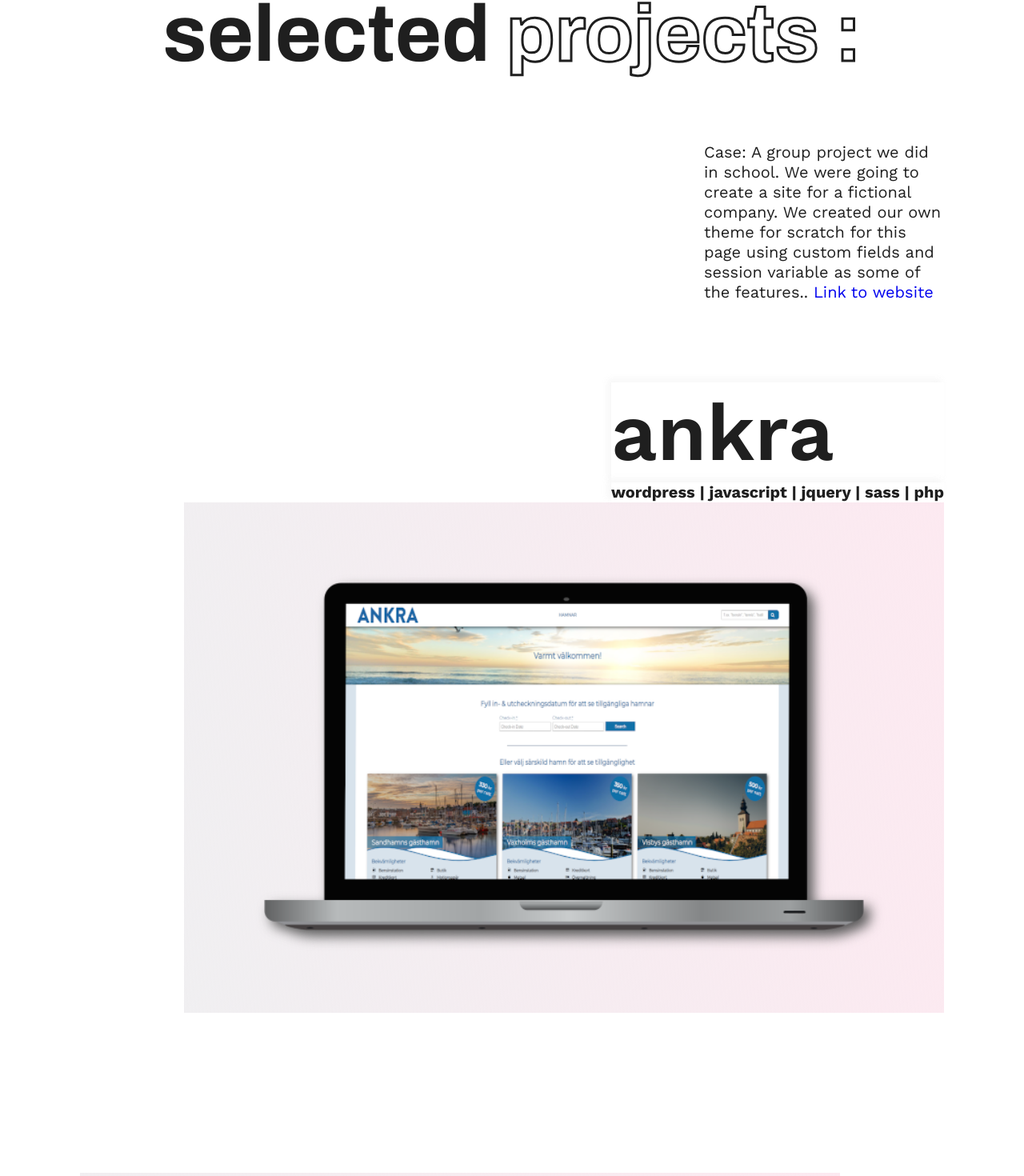
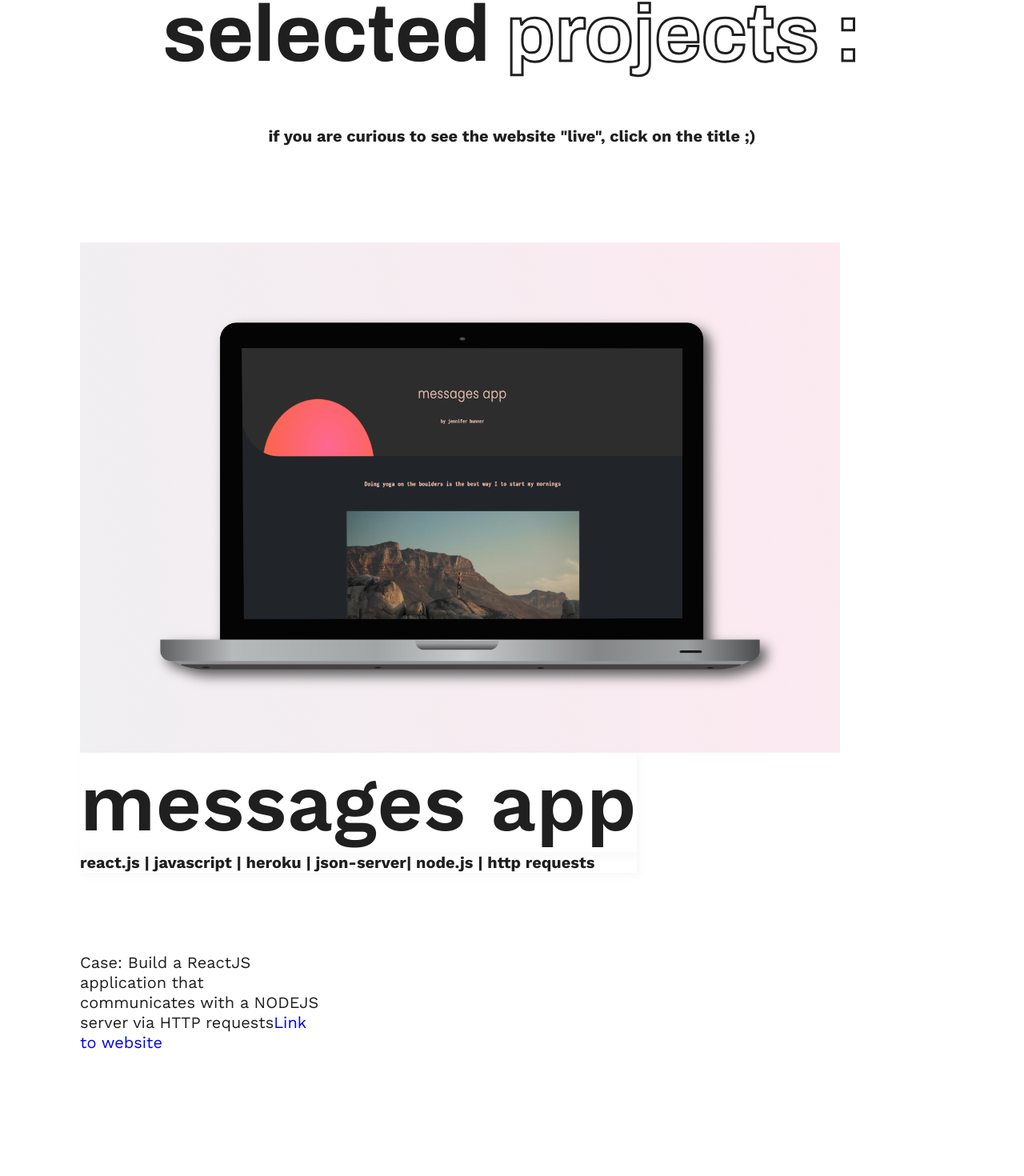
Before and after one commit to iths-jennifer-bunner/new-portfolio, a React (Create React App) app: page / in a window 1280 px wide. Shown: the part 1650-3120 px from the top of the page at 80% size. Built offline with nearby package versions, Linux system fonts and the light colour scheme.

Commit message:
Updated about me and a new project

```diff
--- a/src/components/About.js
+++ b/src/components/About.js
@@ -1,13 +1,13 @@
-import React, { useState, useMemo, useContext } from "react";
-import "../styles/About.scss";
-import PopUp from "../components/PopUp";
-import Resume from "../Documents/Resume.pdf";
-import Diploma from "../Documents/Diploma.pdf";
-import { motion, AnimatePresence } from "framer-motion";
+import React, { useState, useMemo, useContext } from 'react';
+import '../styles/About.scss';
+import PopUp from '../components/PopUp';
+import Resume from '../Documents/Resume.pdf';
+import Diploma from '../Documents/Diploma.pdf';
+import { motion, AnimatePresence } from 'framer-motion';
 import {
   IntersectionContext,
   IntersectionObserver,
-} from "../components/IntersectionObserver";
+} from '../components/IntersectionObserver';
 
 function About({
   myRef,
@@ -60,14 +60,19 @@ function About({
       <IntersectionObserver>
         <motion.div
           className="about__textContainer"
-          animate={inView ? "visible" : "hidden"}
+          animate={inView ? 'visible' : 'hidden'}
           initial="hidden"
           variants={showText}
         >
           <h4 className="about__text">
-            Hi, I am Jennifer Bunner and I live in Stockholm. I recently
-            graduated from the frontend development class at IT-högskolan and Im
-            looking for a full-time job as a frontend developer.
+            Hi, I am Jennifer Bunner and I live in Stockholm and I'm open for
+            new job opportunities working as a frontend developer. I love to be
+            creative and have a big passion for design. With knowledge such as
+            teamwork, problem solving and communication as well as an eye for
+            detail, I am used to working at a fast pace and stressful
+            situations. I am flexible and like to and try new ideas. I am not
+            afraid to challenge myself or to share my experiences and spread
+            joy. Feel free to reach out to me!
           </h4>
           <div className="about__imageContainer">
             <img
@@ -82,7 +87,7 @@ function About({
                 className="about__pdfText"
                 whileHover={{
                   scale: 1.1,
-                  boxShadow: "0px 0px 8px rgb(145, 145, 145)",
+                  boxShadow: '0px 0px 8px rgb(145, 145, 145)',
                 }}
               >
                 download resume
@@ -93,7 +98,7 @@ function About({
                 className="about__pdfText"
                 whileHover={{
                   scale: 1.1,
-                  boxShadow: "0px 0px 8px rgb(145, 145, 145)",
+                  boxShadow: '0px 0px 8px rgb(145, 145, 145)',
                 }}
               >
                 download diploma
@@ -106,7 +111,7 @@ function About({
         <motion.div
           className="about__titleBox"
           ref={myRef}
-          animate={inView ? "visible" : "hidden"}
+          animate={inView ? 'visible' : 'hidden'}
           initial="hidden"
           variants={showSayHi}
         >
--- a/src/components/MainComponent.js
+++ b/src/components/MainComponent.js
@@ -1,15 +1,16 @@
-import React, { useMemo, useContext } from "react";
-import "../styles/MainComponent.scss";
-import { motion } from "framer-motion";
+import React, { useMemo, useContext } from 'react';
+import '../styles/MainComponent.scss';
+import { motion } from 'framer-motion';
 import {
   IntersectionObserver,
   IntersectionContext,
-} from "../components/IntersectionObserver";
-import BoCapital from "./projects/BoCapital";
-import Portfolio from "./projects/Portfolio";
-import HamsterWars from "./projects/HamsterWars";
-import Ukkon from "./projects/Ukkon";
-import Ankra from "./projects/Ankra";
+} from '../components/IntersectionObserver';
+import BoCapital from './projects/BoCapital';
+import Portfolio from './projects/Portfolio';
+import HamsterWars from './projects/HamsterWars';
+import Ukkon from './projects/Ukkon';
+import Ankra from './projects/Ankra';
+import MessagesApp from './projects/MessageApp';
 
 function MainComponent({
   delayOrder,
@@ -45,7 +46,7 @@ function MainComponent({
           <IntersectionObserver>
             <motion.h1
               className="main__title main__title--firstWord"
-              animate={inView ? "visible" : "hidden"}
+              animate={inView ? 'visible' : 'hidden'}
               initial="hidden"
               variants={Title}
             >
@@ -55,7 +56,7 @@ function MainComponent({
           <IntersectionObserver>
             <motion.h1
               className="main__title main__title--stroke"
-              animate={inView ? "visible" : "hidden"}
+              animate={inView ? 'visible' : 'hidden'}
               initial="hidden"
               variants={Title}
             >
@@ -63,16 +64,19 @@ function MainComponent({
             </motion.h1>
           </IntersectionObserver>
         </div>
-        {/* <IntersectionObserver>
+        <IntersectionObserver>
           <motion.h3
-            animate={inView ? "visible" : "hidden"}
+            animate={inView ? 'visible' : 'hidden'}
             initial="hidden"
             variants={Title}
             className="main__subtitle"
           >
             if you are curious to see the website "live", click on the title ;)
           </motion.h3>
-        </IntersectionObserver> */}
+        </IntersectionObserver>
+        <IntersectionObserver>
+          <MessagesApp />
+        </IntersectionObserver>
         <IntersectionObserver>
           <Ankra />
         </IntersectionObserver>
--- /dev/null
+++ b/src/components/projects/MessageApp.js
@@ -0,0 +1,104 @@
+import React, { useMemo, useContext } from 'react';
+import '../../styles/MainComponent.scss';
+import { motion } from 'framer-motion';
+import { IntersectionContext } from '../../components/IntersectionObserver';
+
+function MessagesApp({
+  delayOrder,
+  duration = 1.5,
+  easing = [0.42, 0, 0.58, 1],
+}) {
+  const { inView } = useContext(IntersectionContext);
+  const transition = useMemo(
+    () => ({
+      duration,
+      delay: delayOrder / 5,
+      ease: easing,
+    }),
+    [delayOrder, easing, duration]
+  );
+
+  const showTitle = {
+    visible: {
+      opacity: 1,
+      y: 0,
+      transition,
+    },
+    hidden: {
+      opacity: 0,
+      y: 100,
+      transition,
+    },
+  };
+
+  const imageLeft = {
+    visible: {
+      opacity: 1,
+      // x: 0,
+      scale: 1,
+      transition,
+    },
+    hidden: {
+      opacity: 0,
+      // x: -50,
+      scale: 0.8,
+      transition,
+    },
+  };
+  return (
+    <div className="boCapital-wrapper">
+      <section className="boCapital">
+        <a href="https://my-little-message-app.herokuapp.com/">
+          <motion.figure
+            className="main__imgContainer"
+            animate={inView ? 'visible' : 'hidden'}
+            initial="hidden"
+            variants={imageLeft}
+          >
+            <motion.img
+              src="../../images/message-app.png"
+              alt="Messages app website"
+              className="main__img"
+              whileHover={{ scale: 1.03 }}
+            />
+          </motion.figure>
+        </a>
+
+        <div className="boCapital__title">
+          <motion.h2
+            animate={inView ? 'visible' : 'hidden'}
+            initial="hidden"
+            variants={showTitle}
+          >
+            messages app
+          </motion.h2>
+
+          <motion.h3
+            animate={inView ? 'visible' : 'hidden'}
+            initial="hidden"
+            variants={showTitle}
+          >
+            react.js | javascript | heroku | json-server| node.js | http
+            requests
+          </motion.h3>
+        </div>
+      </section>
+      <motion.p
+        className="boCapital__text"
+        animate={inView ? 'visible' : 'hidden'}
+        initial="hidden"
+        variants={showTitle}
+      >
+        Case: Build a ReactJS application that communicates with a NODEJS server
+        via HTTP requests
+        <span>
+          <a href="https://my-little-message-app.herokuapp.com/">
+            Link to website
+          </a>
+        </span>
+      </motion.p>
+    </div>
+  );
+}
+
+export default MessagesApp;
--- a/src/styles/MainComponent.scss
+++ b/src/styles/MainComponent.scss
@@ -1,88 +1,95 @@
-@import "../App.scss";
+@import '../App.scss';
 
-.main{
-  &__wrapper{
+.main {
+  &__wrapper {
     padding: 10rem 2rem 0 2rem;
-    @include md{
+    @include md {
       padding: 10rem;
     }
-    @include xxxl{
+    @include xxxl {
       padding: 10rem 20rem 10rem 20rem;
     }
   }
-  &__titleBox{
+  &__titleBox {
     @include row;
     justify-content: center;
     margin: 0 0 5rem 0;
   }
-  &__title{
+  &__title {
     text-transform: lowercase;
-    &--stroke{
+    &--stroke {
       color: $secondary;
       @include text-border;
     }
-    &--firstWord{
+    &--firstWord {
       padding-right: 2rem;
     }
   }
-    &__imgContainer{
+  &__imgContainer {
     z-index: -1;
     height: auto;
     width: auto;
-      background: linear-gradient(83.65deg, #F0EFF1 0%, rgba(234, 76, 137, 0.12) 101.16%);
+    background: linear-gradient(
+      83.65deg,
+      #f0eff1 0%,
+      rgba(234, 76, 137, 0.12) 101.16%
+    );
     padding: 5rem;
-      @include xl{
+    @include xl {
       width: 75rem;
       height: auto;
       padding: 10rem;
     }
-
-
   }
-    &__img{
+  &__img {
+    z-index: -2;
     height: 100%;
     width: 100%;
     object-fit: cover;
-    filter: drop-shadow(8px 8px 8px #585858) ;
+    filter: drop-shadow(8px 8px 8px #585858);
   }
-  &__subtitle{
+  &__subtitle {
     text-align: center;
     padding-bottom: 2rem;
   }
 }
 
-
-.boCapital-wrapper{
+.boCapital-wrapper {
   display: flex;
   justify-content: flex-start;
   align-items: flex-end;
   flex-wrap: wrap;
-  @include md{
+  @include md {
     margin-bottom: 10rem;
   }
 }
 
-.boCapital, .hamster{
+.boCapital,
+.hamster {
   @include row;
   padding: 5rem 0 5rem 0;
-    @include xl{
+  @include xl {
     padding: 10rem 0 10rem 0;
   }
-  &__title h2, h3{
-    // z-index: 10;
-    box-shadow: 4px 4px 8px rgba(#b8b8b8, .1),-4px -4px 8px rgba(#ececec, .1) ;
+  &__title h2,
+  h3 {
+    z-index: 1;
+    box-shadow: 4px 4px 8px rgba(#b8b8b8, 0.1), -4px -4px 8px rgba(#ececec, 0.1);
     @include xxl {
       margin: 2rem 0 0 -45rem;
       background: #ffffff85;
     }
   }
+  &__title {
+    z-index: 1;
+  }
 
-  &__text{
+  &__text {
     margin-bottom: 2rem;
-    @include md{
+    @include md {
       width: 70rem;
     }
-    @include xl{
+    @include xl {
       width: 30rem;
       margin-bottom: 10rem;
     }
@@ -91,47 +98,49 @@
 
 //goes to right
 
-.portfolio-wrapper{
+.portfolio-wrapper {
   display: flex;
   justify-content: flex-start;
   align-items: flex-end;
   flex-wrap: wrap;
-  @include md{
+  @include md {
     justify-content: flex-end;
   }
-  @include lg{
+  @include lg {
     justify-content: flex-end;
   }
 }
-.portfolio{
+.portfolio {
   @include row;
   justify-content: flex-end;
-  padding: 5rem 0 2rem 0 ;
-  @include md{
+  padding: 5rem 0 2rem 0;
+  @include md {
     padding-bottom: 5rem;
   }
-  @include xl{
-    padding: 0 0 10rem 0 ;
+  @include xl {
+    padding: 0 0 10rem 0;
   }
-  &__title{
+  &__title {
     z-index: 1;
   }
-  &__title h2, h3{
-    box-shadow: -4px -4px 8px rgba(#b8b8b8, .1),-4px -4px 8px rgba(#ececec, .1) ;
+  &__title h2,
+  h3 {
+    box-shadow: -4px -4px 8px rgba(#b8b8b8, 0.1),
+      -4px -4px 8px rgba(#ececec, 0.1);
     // z-index: 1;
 
-    @include xxl{
+    @include xxl {
       background: #ffffff85;
       margin: 2rem -25rem 0 0rem;
     }
   }
-  &__text{
+  &__text {
     padding-top: 2rem;
-    @include md{
+    @include md {
       padding-bottom: 0;
       width: 70rem;
     }
-    @include xl{
+    @include xl {
       width: 30rem;
       margin-bottom: 10rem;
     }
@@ -139,27 +148,30 @@
 }
 
 //hamster uses different padding and shadow
-.hamster{
-  &__imgContainer{
+.hamster {
+  &__imgContainer {
     // z-index: -1;
     height: auto;
     width: auto;
-    background: linear-gradient(83.65deg, #F0EFF1 0%, rgba(234, 76, 137, 0.12) 101.16%);
+    background: linear-gradient(
+      83.65deg,
+      #f0eff1 0%,
+      rgba(234, 76, 137, 0.12) 101.16%
+    );
     padding: 5rem 0 0 5rem;
-    @include xl{
+    @include xl {
       width: 70rem;
-
     }
-    @include xxl{
+    @include xxl {
       width: 80rem;
       padding: 10rem 0 0 10rem;
     }
   }
-  &__img{
+  &__img {
     height: 100%;
     width: 100%;
     margin-bottom: -3px;
     object-fit: cover;
-  filter: drop-shadow(-8px -8px 8px #585858) ;
+    filter: drop-shadow(-8px -8px 8px #585858);
   }
 }
```
Also changed, not shown: src/components/About copy.js (deleted, +0 -42 lines), public/images/message-app.png (added). Lines whose indentation alone changed are shown as unchanged.
